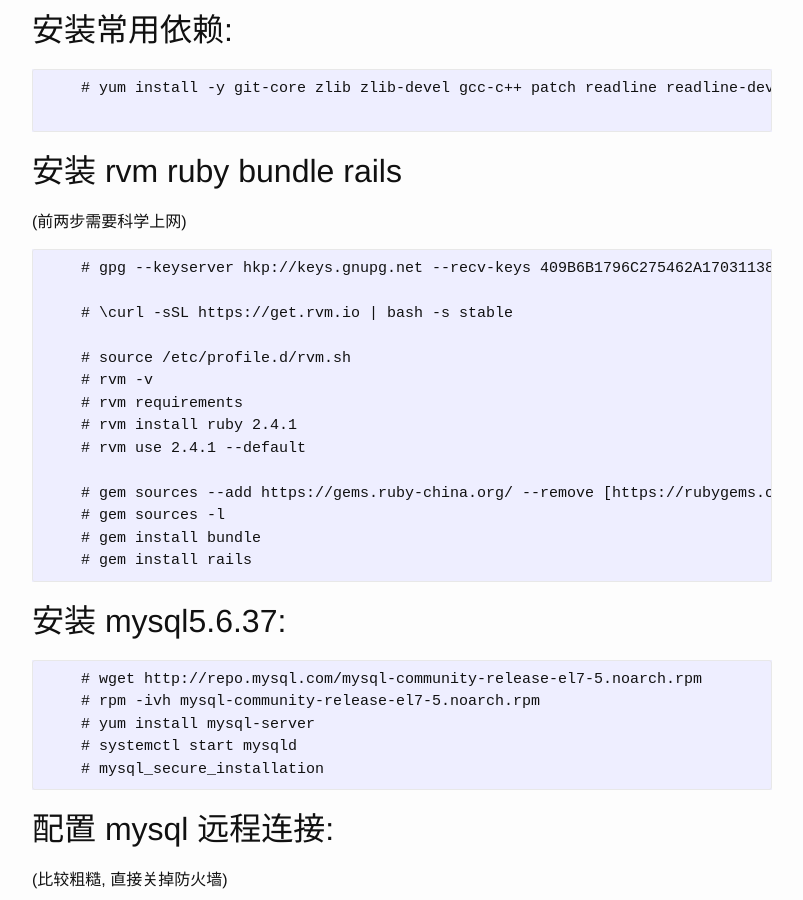
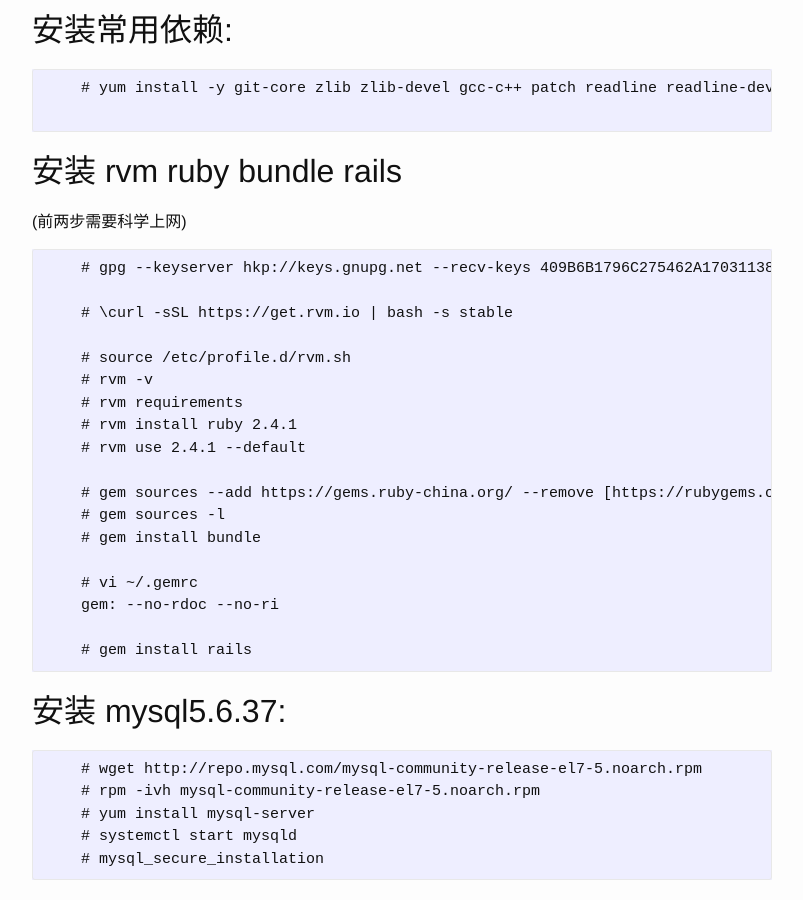
Before and after one commit to icbd/wiki, a Jekyll site: the page built from _posts/2017-09-19-install-ror-dev-env-on-centos7.md, in a window 1280 px wide and 900 px high, scrolled down 406 px. Shown: the whole window, without its empty margins (238-1041 px from the left). Built offline with Jekyll 4.4.1, drawn with Linux system fonts in a browser that asks for light colours; comment, search, counter and statistics services are not loaded.

Commit message:
~/.gemrc

````diff
--- a/_posts/2017-09-19-install-ror-dev-env-on-centos7.md
+++ b/_posts/2017-09-19-install-ror-dev-env-on-centos7.md
@@ -38,6 +38,10 @@
     # gem sources --add https://gems.ruby-china.org/ --remove [https://rubygems.org/](https://rubygems.org/)
     # gem sources -l
     # gem install bundle
+
+    # vi ~/.gemrc
+    gem: --no-rdoc --no-ri
+
     # gem install rails
 ```
 
````
